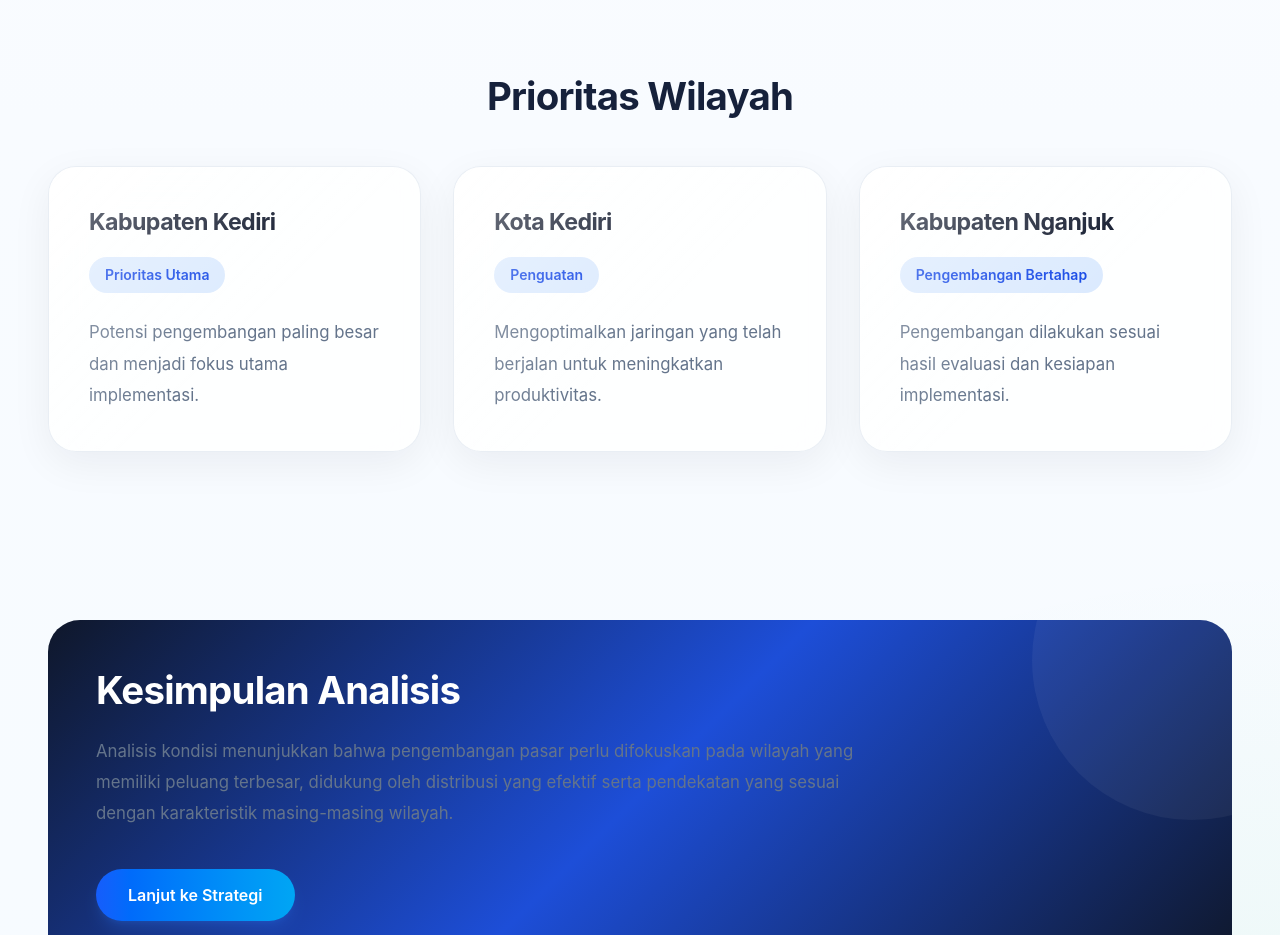
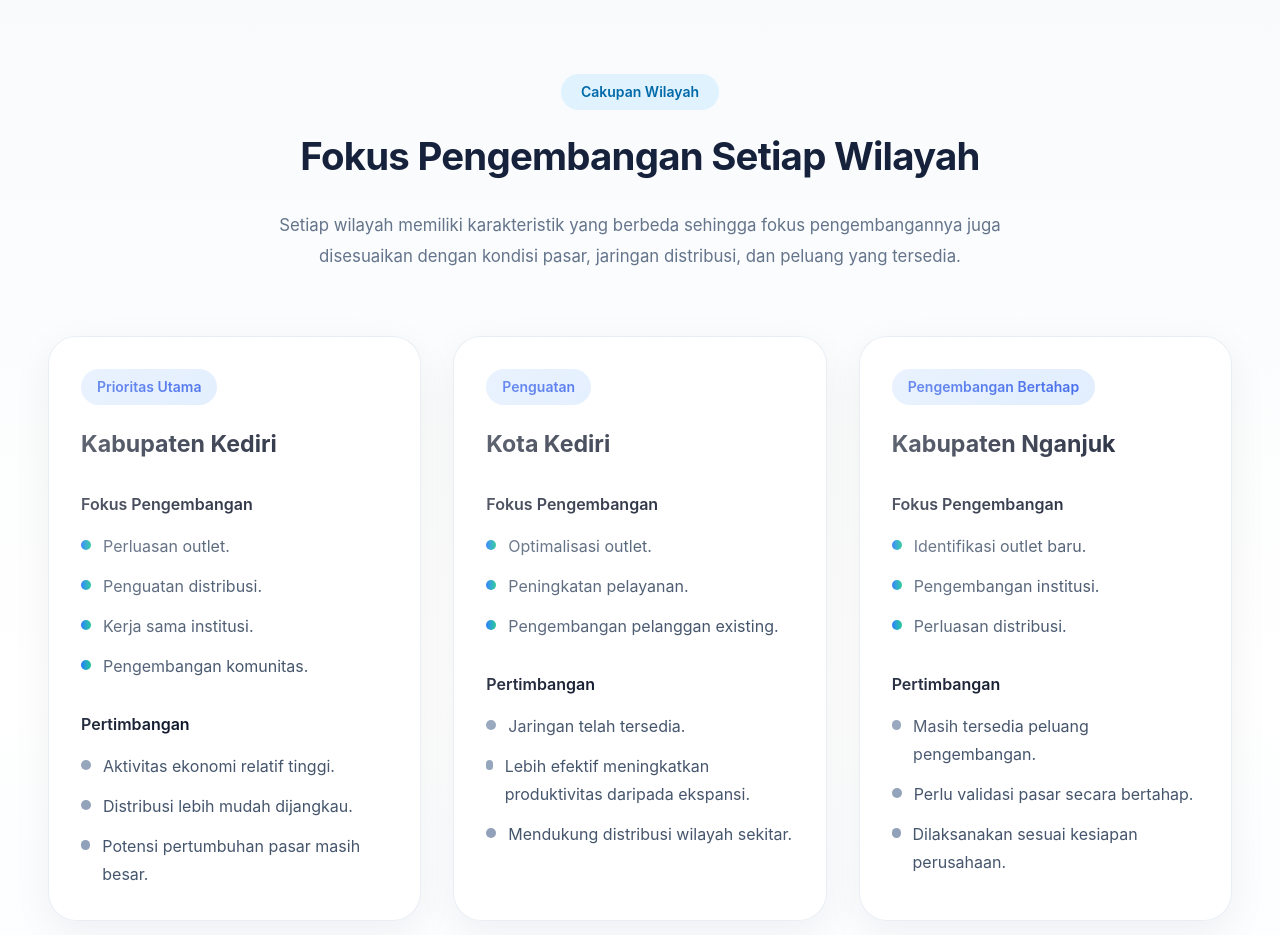
Before and after one commit to dawudsw0491-cell/market-strategy-presentation, a Next.js app: page /analisis-kondisi in a window 1280 px wide. Shown: the part 1100-2035 px from the top of the page. Built offline with nearby package versions, Linux system fonts and the light colour scheme.

Commit message:
refactor(analysis): integrate market coverage section

```diff
--- a/app/analisis-kondisi/page.tsx
+++ b/app/analisis-kondisi/page.tsx
@@ -5,6 +5,8 @@ import Button from "@/components/ui/button";
 import Card from "@/components/ui/card";
 import Container from "@/components/ui/container";
 import Section from "@/components/ui/section";
+
+import MarketCoverage from "@/components/sections/market-coverage";
 
 const analysis = [
   {
@@ -25,28 +27,7 @@ const analysis = [
   {
     title: "Persaingan",
     description:
-      "Memahami kondisi persaingan untuk menentukan pendekatan pengembangan yang sesuai.",
-  },
-];
-
-const priorities = [
-  {
-    area: "Kabupaten Kediri",
-    level: "Prioritas Utama",
-    reason:
-      "Potensi pengembangan paling besar dan menjadi fokus utama implementasi.",
-  },
-  {
-    area: "Kota Kediri",
-    level: "Penguatan",
-    reason:
-      "Mengoptimalkan jaringan yang telah berjalan untuk meningkatkan produktivitas.",
-  },
-  {
-    area: "Kabupaten Nganjuk",
-    level: "Pengembangan Bertahap",
-    reason:
-      "Pengembangan dilakukan sesuai hasil evaluasi dan kesiapan implementasi.",
+      "Memahami kondisi persaingan sebagai dasar penyusunan strategi pengembangan pasar.",
   },
 ];
 
@@ -72,8 +53,8 @@ export default function AnalisisKondisiPage() {
 
               <p className="mt-8 text-lg leading-8 text-slate-600">
                 Tahap analisis dilakukan untuk memahami kondisi pasar,
-                peluang pengembangan, kesiapan distribusi, serta
-                karakteristik wilayah sebagai dasar penyusunan strategi.
+                karakteristik wilayah, kesiapan distribusi, dan peluang
+                pengembangan sebagai dasar penyusunan strategi.
               </p>
 
             </div>
@@ -106,40 +87,7 @@ export default function AnalisisKondisiPage() {
 
         </Section>
 
-        <Section>
-
-          <Container>
-
-            <h2 className="mb-12 text-center">
-              Prioritas Wilayah
-            </h2>
-
-            <div className="grid gap-8 lg:grid-cols-3">
-
-              {priorities.map((item) => (
-
-                <Card
-                  key={item.area}
-                  title={item.area}
-                >
-
-                  <span className="inline-flex rounded-full bg-blue-100 px-4 py-2 text-sm font-semibold text-blue-700">
-                    {item.level}
-                  </span>
-
-                  <p className="mt-6 leading-8 text-slate-600">
-                    {item.reason}
-                  </p>
-
-                </Card>
-
-              ))}
-
-            </div>
-
-          </Container>
-
-        </Section>
+        <MarketCoverage />
 
         <Section>
 
@@ -152,15 +100,15 @@ export default function AnalisisKondisiPage() {
               </h2>
 
               <p className="mt-6 max-w-3xl text-lg leading-8 text-slate-200">
-                Analisis kondisi menunjukkan bahwa pengembangan pasar perlu
-                difokuskan pada wilayah yang memiliki peluang terbesar,
-                didukung oleh distribusi yang efektif serta pendekatan yang
-                sesuai dengan karakteristik masing-masing wilayah.
+                Berdasarkan hasil analisis, pengembangan pasar difokuskan
+                pada wilayah yang memiliki peluang terbesar dengan tetap
+                mempertimbangkan kesiapan distribusi dan karakteristik
+                masing-masing wilayah.
               </p>
 
               <div className="mt-10">
                 <Button href="/strategi-pengembangan">
-                  Lanjut ke Strategi
+                  Lanjut ke Strategi Pengembangan
                 </Button>
               </div>
 
```
